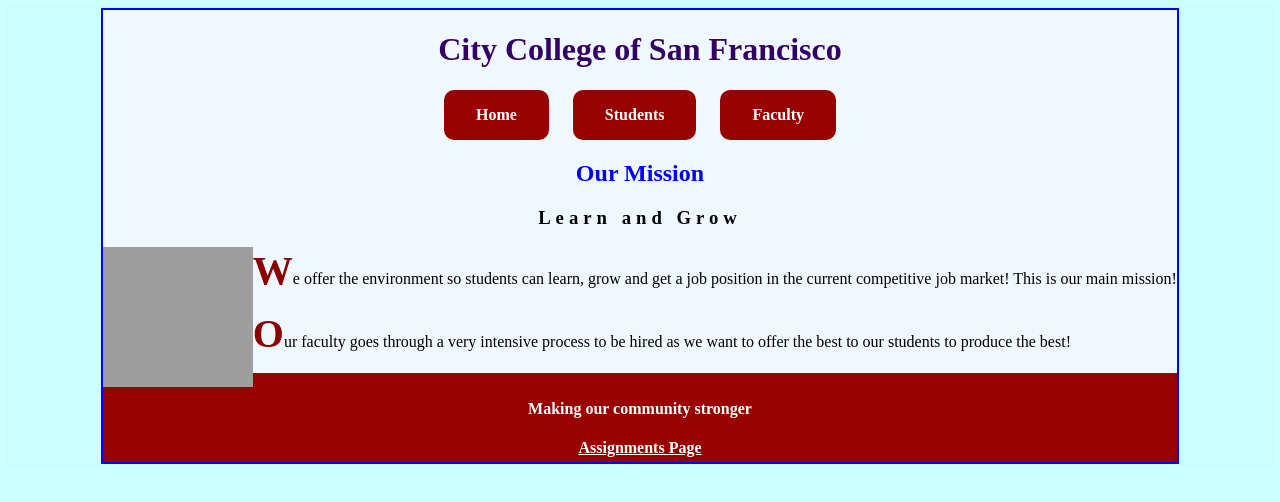
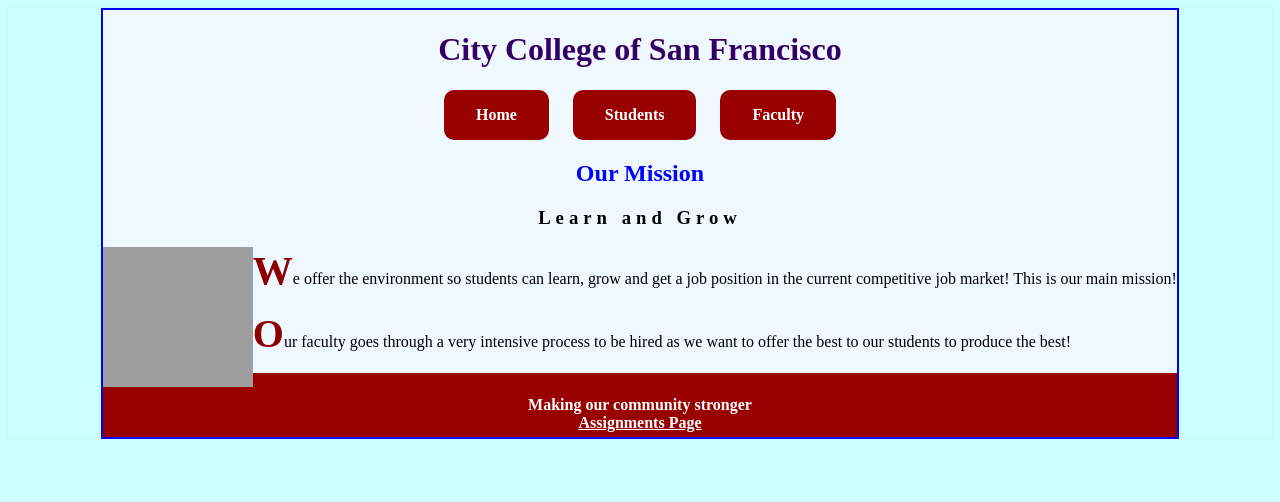
Before and after one commit to Fvargas78/assig5.html, a plain HTML site: page index.html in a window 1280 px wide. Drawn offline with Linux system fonts and the light colour scheme; grey boxes are pictures that could not be loaded.

Commit message:
Update index.html

```diff
--- a/index.html
+++ b/index.html
@@ -39,7 +39,7 @@
 
 
  <footer>
-    <h4>Making our community stronger</h4>
+    <br>Making our community stronger<br>
      <a href="https://fvargas78.github.io/assignments.html/" style="color: white">Assignments Page</a>
 </footer>
 
```
